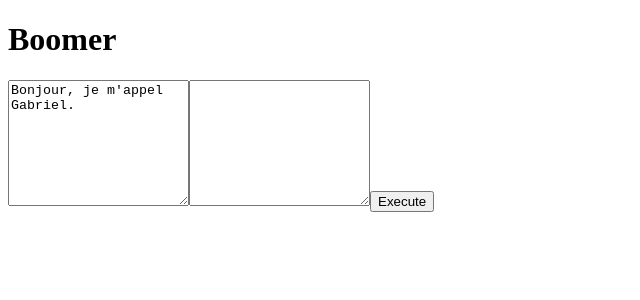
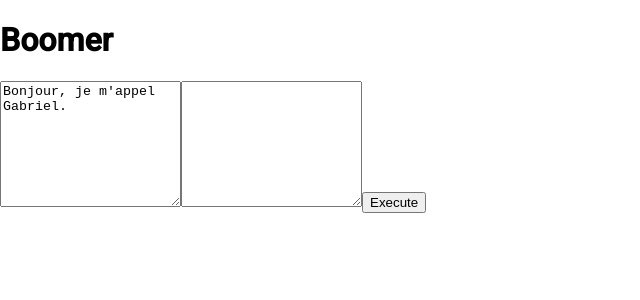
Before and after one commit to florencelauer/boomer, an Angular app: page / in a window 1280 px wide. Shown: the top 300 px of the page, without its empty margins (0-640 px from the left). Built offline with nearby package versions, Linux system fonts and the light colour scheme.

Commit message:
Install Angular Material modules

```diff
--- a/angular.json
+++ b/angular.json
@@ -25,6 +25,7 @@
               "src/python"
             ],
             "styles": [
+              "./node_modules/@angular/material/prebuilt-themes/indigo-pink.css",
               "src/styles.css"
             ],
             "scripts": []
@@ -88,6 +89,7 @@
               "src/assets"
             ],
             "styles": [
+              "./node_modules/@angular/material/prebuilt-themes/indigo-pink.css",
               "src/styles.css"
             ],
             "scripts": []
--- a/package.json
+++ b/package.json
@@ -12,13 +12,16 @@
   "private": true,
   "dependencies": {
     "@angular/animations": "~11.0.6",
+    "@angular/cdk": "^11.2.13",
     "@angular/common": "~11.0.6",
     "@angular/compiler": "~11.0.6",
     "@angular/core": "~11.0.6",
     "@angular/forms": "~11.0.6",
+    "@angular/material": "^11.2.13",
     "@angular/platform-browser": "~11.0.6",
     "@angular/platform-browser-dynamic": "~11.0.6",
     "@angular/router": "~11.0.6",
+    "@types/angular-material": "^1.1.73",
     "rxjs": "~6.6.0",
     "tslib": "^2.0.0",
     "zone.js": "~0.10.2"
--- a/src/app/app.module.ts
+++ b/src/app/app.module.ts
@@ -2,13 +2,15 @@
 import { NgModule } from '@angular/core';
 
 import { AppComponent } from './app.component';
+import { BrowserAnimationsModule } from '@angular/platform-browser/animations';
 
 @NgModule({
   declarations: [
     AppComponent
   ],
   imports: [
-    BrowserModule
+    BrowserModule,
+    BrowserAnimationsModule
   ],
   providers: [],
   bootstrap: [AppComponent]
--- a/src/index.html
+++ b/src/index.html
@@ -9,6 +9,9 @@
   <script src="python/brython.min.js"></script>
   <script src="python/brython-stdlib.js"></script>
   <script src="python/boomer.brython.js"></script>
+  <link rel="preconnect" href="https://fonts.gstatic.com">
+  <link href="https://fonts.googleapis.com/css2?family=Roboto:wght@300;400;500&display=swap" rel="stylesheet">
+  <link href="https://fonts.googleapis.com/icon?family=Material+Icons" rel="stylesheet">
 </head>
 <body onload="brython()">
   <script type="text/python" src="python/boomer-wrapper.py"></script>
--- a/src/styles.css
+++ b/src/styles.css
@@ -1 +1,4 @@
 /* You can add global styles to this file, and also import other style files */
+
+html, body { height: 100%; }
+body { margin: 0; font-family: Roboto, "Helvetica Neue", sans-serif; }
```
